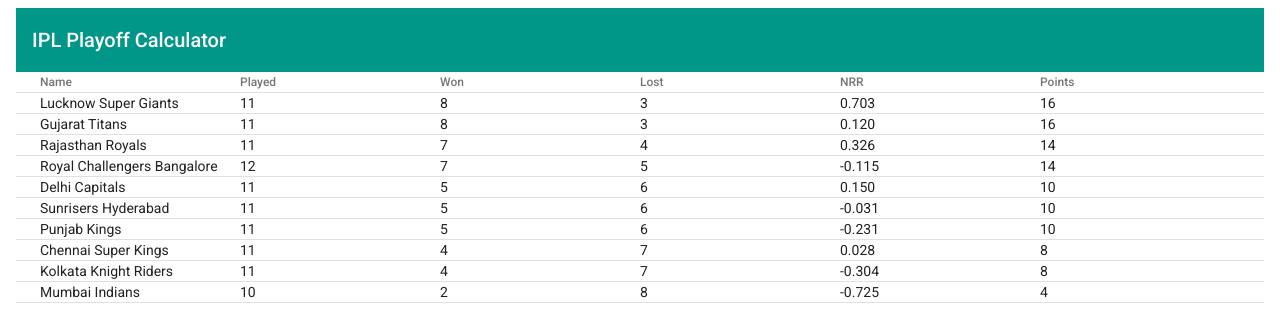
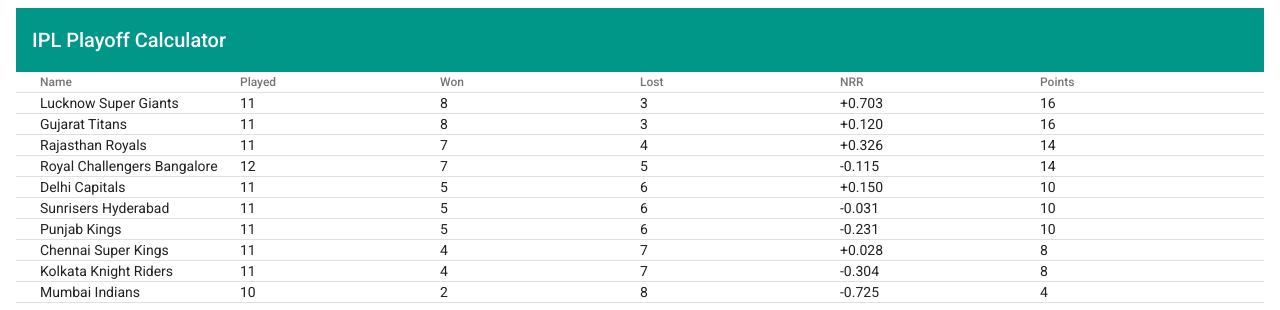
Before and after one commit to solutionhere/iplplayoffcalculator, an Angular app: page / in a window 1280 px wide. Shown: the top 310 px of the page. Built offline with nearby package versions, Linux system fonts and the light colour scheme.

Commit message:
+addded in nrr

```diff
--- a/src/app/ipl/home/home.component.html
+++ b/src/app/ipl/home/home.component.html
@@ -18,7 +18,7 @@
     </ng-container>
     <ng-container matColumnDef="nrr">
       <mat-header-cell *matHeaderCellDef>NRR</mat-header-cell>
-      <mat-cell class="nrr-cell" *matCellDef="let team">{{team.nrr| number:'0.3-3'}}</mat-cell>
+      <mat-cell class="nrr-cell" *matCellDef="let team">{{team.nrr>0 ? '+' : ''}}{{team.nrr| number:'0.3-3'}}</mat-cell>
     </ng-container>
     <ng-container matColumnDef="points">
       <mat-header-cell *matHeaderCellDef>Points</mat-header-cell>
```
